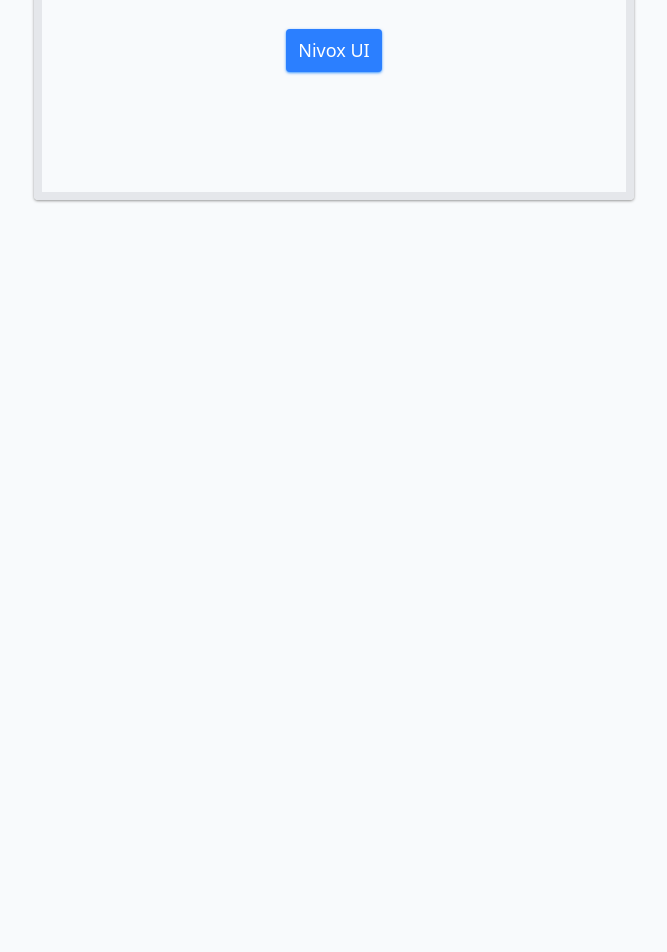
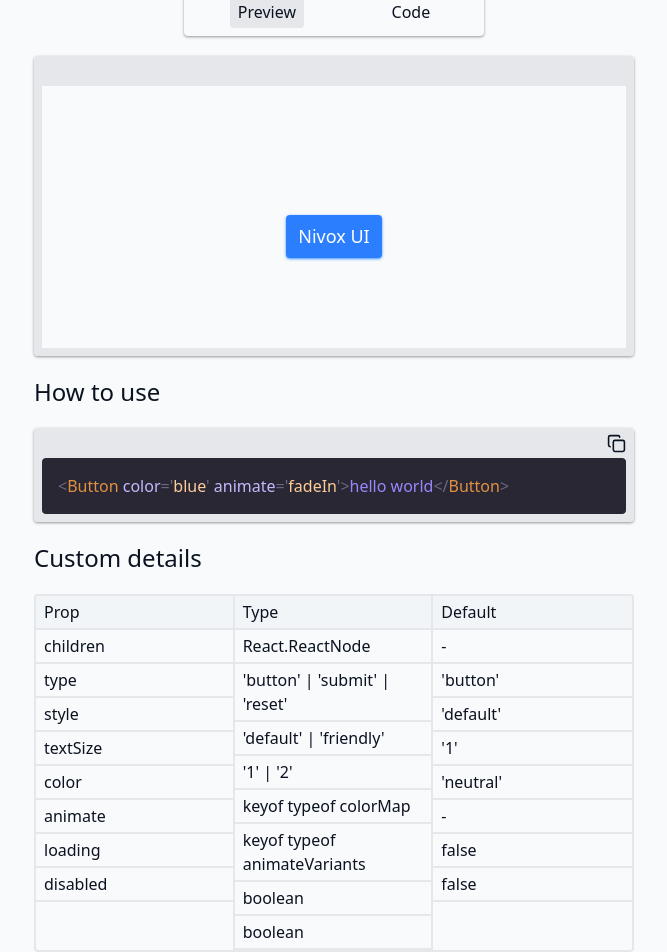
Before and after one commit to niki1tusa/nivox_lab, a Next.js app: page /b in a window 1280 px wide. Shown: the part 268-1220 px from the top of the page, without its empty margins (306-973 px from the left). Before the commit the page ends 800 px from the top, so only its background shows below. Built offline with nearby package versions, Linux system fonts and the light colour scheme.

Commit message:
Add sections for block page: heading, preview, usega, details

```diff
--- a/src/app/(public)/b/ClientPage.tsx
+++ b/src/app/(public)/b/ClientPage.tsx
@@ -1,28 +1,80 @@
 'use client';
-
 
 import { useState } from 'react';
 
 import MenuTab from '../../../component/MenuTab';
 import WrapperForPreviewAndCode from '../../../component/WrapperForPreviewAndCode';
 import { code } from '../../../data/code.data';
+
 import { Button } from '@/component/export-component/button/Button';
+import { BUTTON_DATA } from '@/component/export-component/button/button.data';
 import Code from '@/component/export-component/code/Code';
 
 export default function ClientPage() {
 	const [value, setValue] = useState<string>('preview');
+	const howToUse = `<Button color='blue' animate='fadeIn'>hello world</Button>`;
 	return (
-		<div className='border-edgr flex h-[600px] w-full flex-col items-center gap-5'>
+		<div className='border-edge flex h-[600px] w-full flex-col items-center gap-5'>
+			<div className='w-full text-4xl'>Button</div>
+			<i className='w-full'>- the button component with customizable animations.</i>
+			<div className='w-full text-2xl'>Preview and code</div>
 			<MenuTab value={value} setValue={setValue} />
-			<WrapperForPreviewAndCode value={value} code={code}>
-				{value === 'preview' ? (
+			<WrapperForPreviewAndCode
+				value={value}
+				code={code}
+				preview={
 					<Button color='blue' animate='fadeIn'>
 						Nivox UI
 					</Button>
-				) : (
-					<Code code={code} animate='fadeIn' />
-				)}
-			</WrapperForPreviewAndCode>
+				}
+				codeBlock={<Code code={code} animate='fadeIn' />}
+			/>
+			<div className='w-full text-2xl'>How to use</div>
+
+			<WrapperForPreviewAndCode
+				value='code'
+				code={`<Button color='blue' animate='fadeIn'>hello world</Button>`}
+				preview={null}
+				codeBlock={
+					<Code
+						code={`<Button color='blue' animate='fadeIn'>hello world</Button>`}
+						animate='fadeIn'
+					/>
+				}
+			/>
+			<div className='w-full text-2xl'>Custom details</div>
+			<div className='border-edge grid w-full grid-cols-3 rounded border-2'>
+				<div className='border-edge flex flex-col border-r-2'>
+					<span className='border-edge bg-edge/30 border-b-2 px-2 py-1'>Prop</span>
+					<div>
+						{BUTTON_DATA.map(item => (
+							<div key={item.prop} className='border-edge h-[35] border-b-2 px-2 py-1'>
+								{item.prop}
+							</div>
+						))}
+					</div>
+				</div>
+				<div className='border-edge flex flex-col border-r-2'>
+					<span className='border-edge bg-edge/30 border-b-2 px-2 py-1'>Type</span>
+					<div>
+						{BUTTON_DATA.map(item => (
+							<div key={item.prop} className='border-edge h-[35] border-b-2 px-2 py-1'>
+								{item.type}
+							</div>
+						))}
+					</div>
+				</div>
+				<div className='flex flex-col'>
+					<span className='border-edge bg-edge/30 border-b-2 px-2 py-1'>Default</span>
+					<div>
+						{BUTTON_DATA.map(item => (
+							<div key={item.prop} className='border-edge h-[35] border-b-2 px-2 py-1'>
+								{item.default}
+							</div>
+						))}
+					</div>
+				</div>
+			</div>
 		</div>
 	);
 }
--- a/src/app/(public)/b/layout.tsx
+++ b/src/app/(public)/b/layout.tsx
@@ -6,6 +6,7 @@
 interface Props {
 	children: React.ReactNode;
 }
+export const ON_THIS_PAGE_DATA = ['Preview', 'How to use', 'Custom details'];
 export default function layout({ children }: Props) {
 	return (
 		<div className='grid grid-cols-[1fr_2fr_1fr]'>
@@ -20,8 +21,13 @@
 				</div>
 			</div>
 			{children}
-			<div className='flex justify-end'>
-				<Title>On this page</Title>
+			<div className='items-left flex flex-col gap-2'>
+				<div className='text-2xl font-bold'>On this page</div>
+				<ul>
+					{ON_THIS_PAGE_DATA.map((item, i) => (
+						<li key={i}>{item}</li>
+					))}
+				</ul>
 			</div>
 		</div>
 	);
--- a/src/app/(public)/layout.tsx
+++ b/src/app/(public)/layout.tsx
@@ -2,7 +2,7 @@
 
 export default function PublicLayout({ children }: { children: React.ReactNode }) {
 	return (
-		<div className='w-[1000px]'>
+		<div className='w-[1000px] 2xl:w-[1500px]'>
 			<Header />
 			{children}
 		</div>
--- a/src/component/MenuTab.tsx
+++ b/src/component/MenuTab.tsx
@@ -10,7 +10,7 @@
 			<span
 				onClick={() => setValue('preview')}
 				className={clsx(
-					'flex items-center justify-center rounded px-2 py-1',
+					'flex cursor-pointer items-center justify-center rounded px-2 py-1',
 					value === 'preview' && 'bg-edge'
 				)}
 			>
@@ -19,7 +19,7 @@
 			<span
 				onClick={() => setValue('code')}
 				className={clsx(
-					'flex items-center justify-center rounded px-2 py-1',
+					'flex cursor-pointer items-center justify-center rounded px-2 py-1',
 					value === 'code' && 'bg-edge'
 				)}
 			>
--- a/src/component/WrapperForPreviewAndCode.tsx
+++ b/src/component/WrapperForPreviewAndCode.tsx
@@ -5,11 +5,19 @@
 import { useState } from 'react';
 
 interface Props {
-	children: React.ReactNode;
 	value: string;
 	code: string;
+	preview: React.ReactNode;
+	codeBlock: React.ReactNode;
+	height?: number;
 }
-export default function WrapperForPreviewAndCode({ children, value, code }: Props) {
+export default function WrapperForPreviewAndCode({
+	value,
+	code,
+	preview,
+	codeBlock,
+	height = 300,
+}: Props) {
 	const [isCopy, setIsCopy] = useState<boolean>(false);
 	const handleCopyCode = async (code: string) => {
 		try {
@@ -20,13 +28,13 @@
 			console.error('Error when copying!');
 		}
 	};
-
 	return (
 		<div
 			className={clsx(
-				value === 'code' && 'border-t-30',
-				'border-edge relative flex h-[300px] w-[600px] max-w-[600px] flex-col items-center justify-center gap-5 rounded border-8 shadow shadow-neutral-400'
+				'border-t-30',
+				'border-edge relative flex w-[600px] max-w-[600px] items-stretch rounded border-8 shadow shadow-neutral-400'
 			)}
+			style={{ height }}
 		>
 			{value === 'code' && (
 				<button
@@ -37,7 +45,13 @@
 					{isCopy ? <CopyCheck size={19} /> : <Copy size={19} />}
 				</button>
 			)}
-			{children}
+			<div className='h-full w-full overflow-hidden'>
+				{value === 'code' ? (
+					codeBlock
+				) : (
+					<div className='flex  w-full items-center justify-center' style={{height}}>{preview}</div>
+				)}
+			</div>
 		</div>
 	);
 }
--- a/src/component/export-component/button/Button.tsx
+++ b/src/component/export-component/button/Button.tsx
@@ -2,7 +2,7 @@
 
 import clsx from 'clsx';
 import { Loader2 } from 'lucide-react';
-import { AnimatePresence, motion } from 'motion/react';
+import { motion } from 'motion/react';
 
 import { animateVariants } from '../../motion-primitive/animate';
 import { colorMap } from '../../motion-primitive/colors';
@@ -16,12 +16,11 @@
 	textSize = '1',
 	color = 'neutral',
 	animate,
-	loading,
-	disabled,
+	loading = false,
+	disabled = false,
 }: IButtonProps) => {
 	const variant = animate ? animateVariants[animate] : undefined;
 	return (
-		<AnimatePresence>
 		<motion.button
 			disabled={disabled}
 			initial={variant?.initial}
@@ -36,6 +35,5 @@
 		>
 			{loading ? <Loader2 color='gray' size={20} /> : children}
 		</motion.button>
-		</AnimatePresence>
 	);
 };
--- /dev/null
+++ b/src/component/export-component/button/button.data.ts
@@ -0,0 +1,10 @@
+export const BUTTON_DATA = [
+	{ prop: 'children', type: 'React.ReactNode', default: '-' },
+	{ prop: 'type', type: "'button' | 'submit' | 'reset'", default: "'button'" },
+	{ prop: 'style', type: "'default' | 'friendly'", default: "'default'" },
+	{ prop: 'textSize', type: "'1' | '2'", default: "'1'" },
+	{ prop: 'color', type: 'keyof typeof colorMap', default: "'neutral'" },
+	{ prop: 'animate', type: 'keyof typeof animateVariants', default: '-' },
+	{ prop: 'loading', type: 'boolean', default: 'false' },
+	{ prop: 'disabled', type: 'boolean', default: 'false' },
+];
--- a/src/component/export-component/code/Code.tsx
+++ b/src/component/export-component/code/Code.tsx
@@ -1,4 +1,4 @@
-import { AnimatePresence, motion } from 'motion/react';
+import { motion } from 'motion/react';
 import { Highlight, themes } from 'prism-react-renderer';
 
 import { ICodeProps } from './code.types';
@@ -7,29 +7,28 @@
 export default function Code({ code, animate }: ICodeProps) {
 	const variant = animate ? animateVariants[animate] : undefined;
 	return (
-		<AnimatePresence>
 		<motion.div
 			initial={variant?.initial}
 			animate={variant?.animate}
-				className='w-full max-w-full overflow-hidden'
+			className='h-full min-h-0 w-full overflow-hidden'
 		>
 			<Highlight code={code} language='tsx' theme={themes.duotoneDark}>
 				{({ className, style, tokens, getLineProps, getTokenProps }) => (
-						<pre
-							className={`${className} h-[300px] overflow-auto rounded p-4 font-mono`}
-							style={style}
-						>
-							{tokens.map((line, i) => (
-								<div key={`${i}-`} {...getLineProps({ line, key: i })}>
-									{line.map((token, key) => (
-										<span key={key} {...getTokenProps({ token, key })} />
-									))}
+					<pre className={`${className} h-full overflow-auto rounded p-4 font-mono`} style={style}>
+						{tokens.map((line, i) => {
+							const lineProps = getLineProps({ line });
+							return (
+								<div key={i} {...lineProps}>
+									{line.map((token, j) => {
+										const tokenProps = getTokenProps({ token });
+										return <span key={j} {...tokenProps} />;
+									})}
 								</div>
-							))}
+							);
+						})}
 					</pre>
 				)}
 			</Highlight>
 		</motion.div>
-		</AnimatePresence>
 	);
 }
--- a/src/data/code.data.ts
+++ b/src/data/code.data.ts
@@ -1,8 +1,8 @@
-	export const code = `'use client';
+export const code = `'use client';
 
 import clsx from 'clsx';
 import { Loader2 } from 'lucide-react';
-import { AnimatePresence, motion } from 'motion/react';
+import { , motion } from 'motion/react';
 
 import { animateVariants } from '../../motion-primitive/animate';
 import { colorMap } from '../../motion-primitive/colors';
@@ -21,7 +21,7 @@
 }: ButtonProps) => {
 	const variant = animate ? animateVariants[animate] : undefined;
 	return (
-		<AnimatePresence>
+		<>
 			<motion.button
 				disabled={disabled}
 				initial={variant?.initial}
@@ -36,7 +36,7 @@
 			>
 				{loading ? <Loader2 color='gray' size={20} /> : children}
 			</motion.button>
-		</AnimatePresence>
+		</>
 	);
 };
 `;
```
Lines whose indentation alone changed are shown as unchanged.
